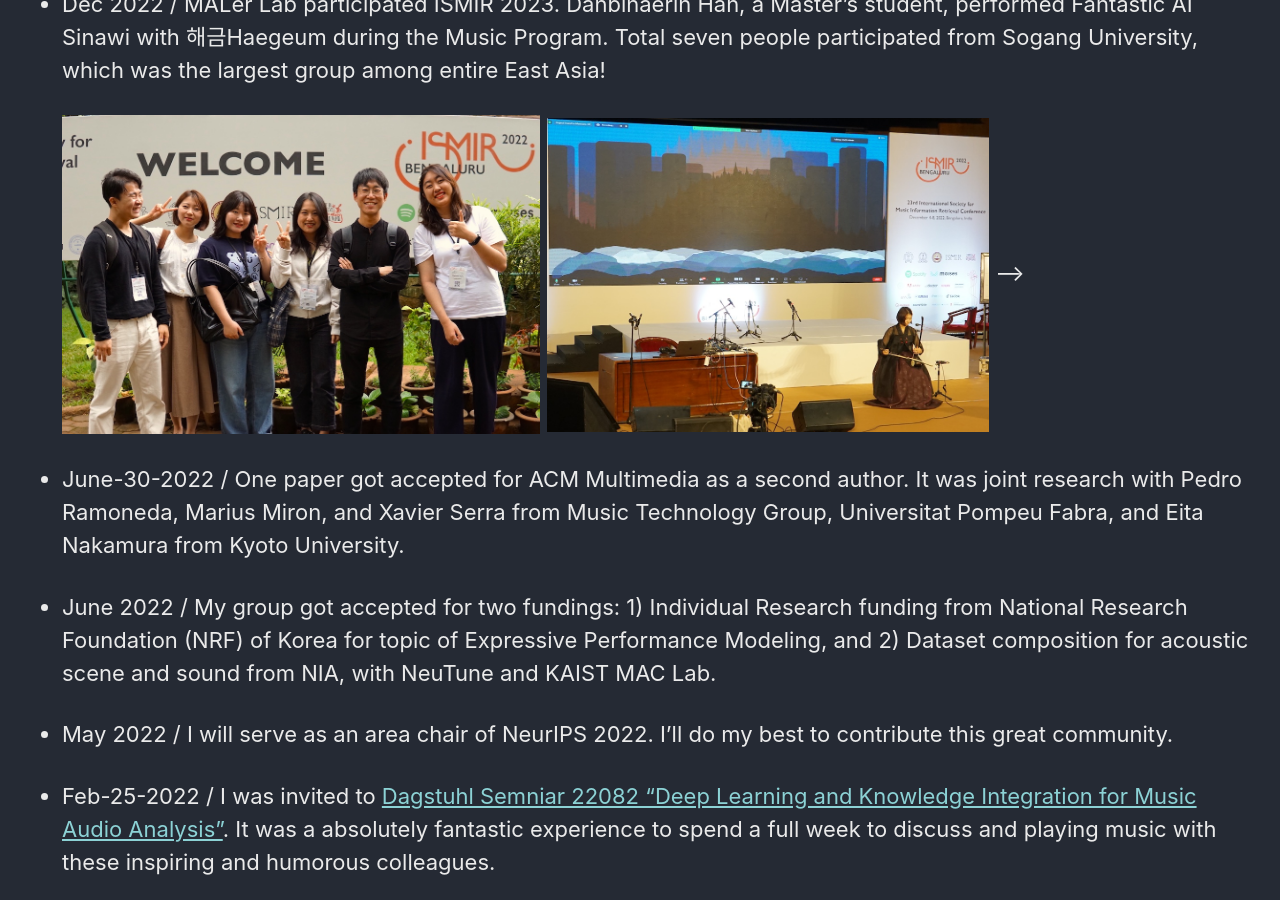
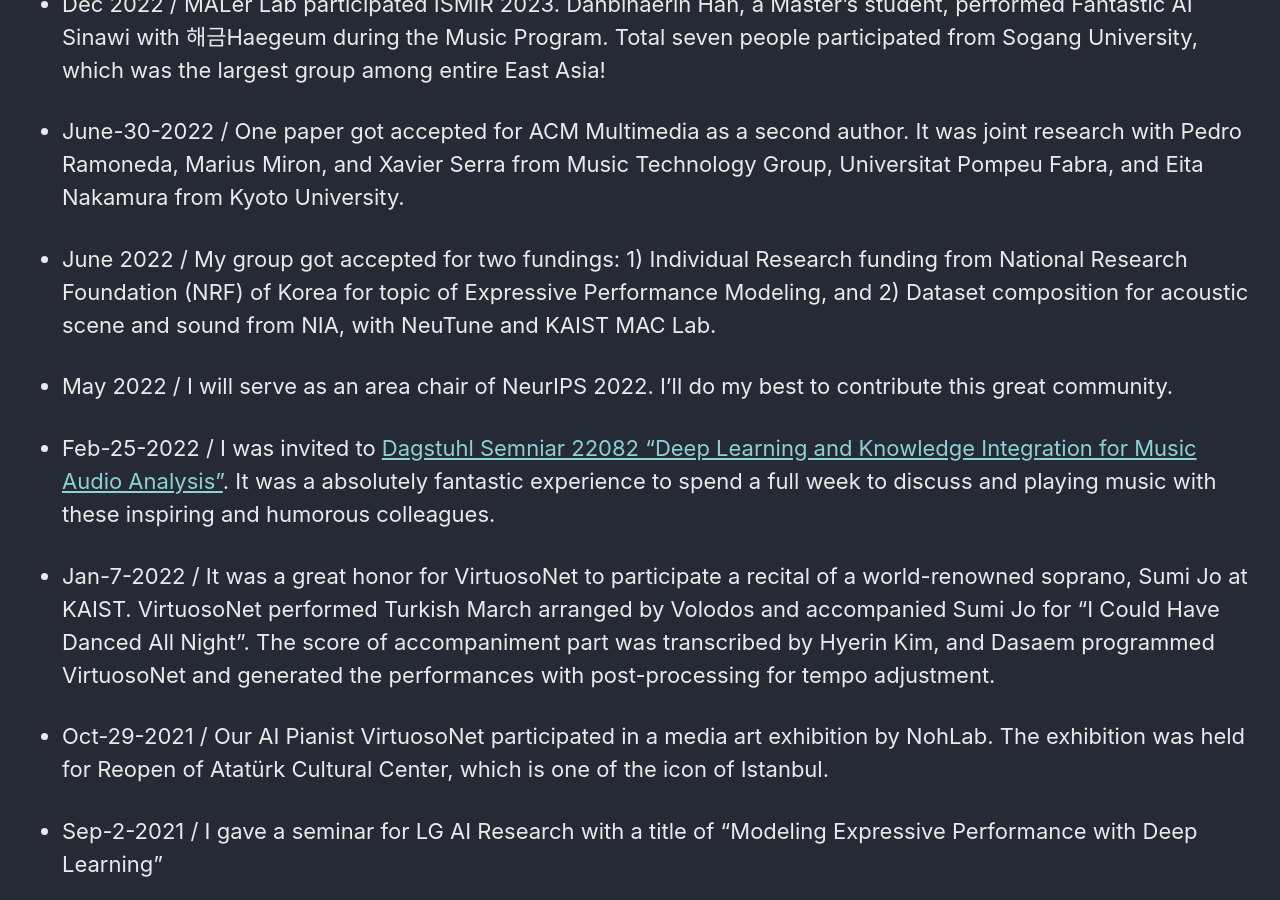
Before and after one commit to jdasam/jdasam.github.io, a Jekyll site: the page built from archive.md, in a window 1280 px wide and 900 px high, scrolled down 2046 px. Built offline with Jekyll 4.4.1, drawn with Linux system fonts in a browser that asks for light colours; comment, search, counter and statistics services are not loaded.

Commit message:
Update archive.md

```diff
--- a/archive.md
+++ b/archive.md
@@ -45,9 +45,9 @@
 
 * Dec 2022 / MALer Lab participated ISMIR 2023. Danbinaerin Han, a Master's student, performed Fantastic AI Sinawi with 해금Haegeum during the Music Program. Total seven people participated from Sogang University, which was the largest group among entire East Asia!
 
-  <img src="{{ site.url <!-- }}{{ site.baseurl }}/assets/images/ismir_members.JPG" style="width:40%" align="center">
-    <img src="{{ site.url }}{{ site.baseurl }}/assets/images/sinawi.jpg" style="width:37%" align="center"> -->
-
+<!--   <img src="{{ site.url }}{{ site.baseurl }}/assets/images/ismir_members.JPG" style="width:40%" align="center">
+    <img src="{{ site.url }}{{ site.baseurl }}/assets/images/sinawi.jpg" style="width:37%" align="center">
+ -->
 
 * June-30-2022 / One paper got accepted for ACM Multimedia as a second author. It was joint research with Pedro Ramoneda, Marius Miron, and Xavier Serra from Music Technology Group, Universitat Pompeu Fabra, and Eita Nakamura from Kyoto University.
 
```
